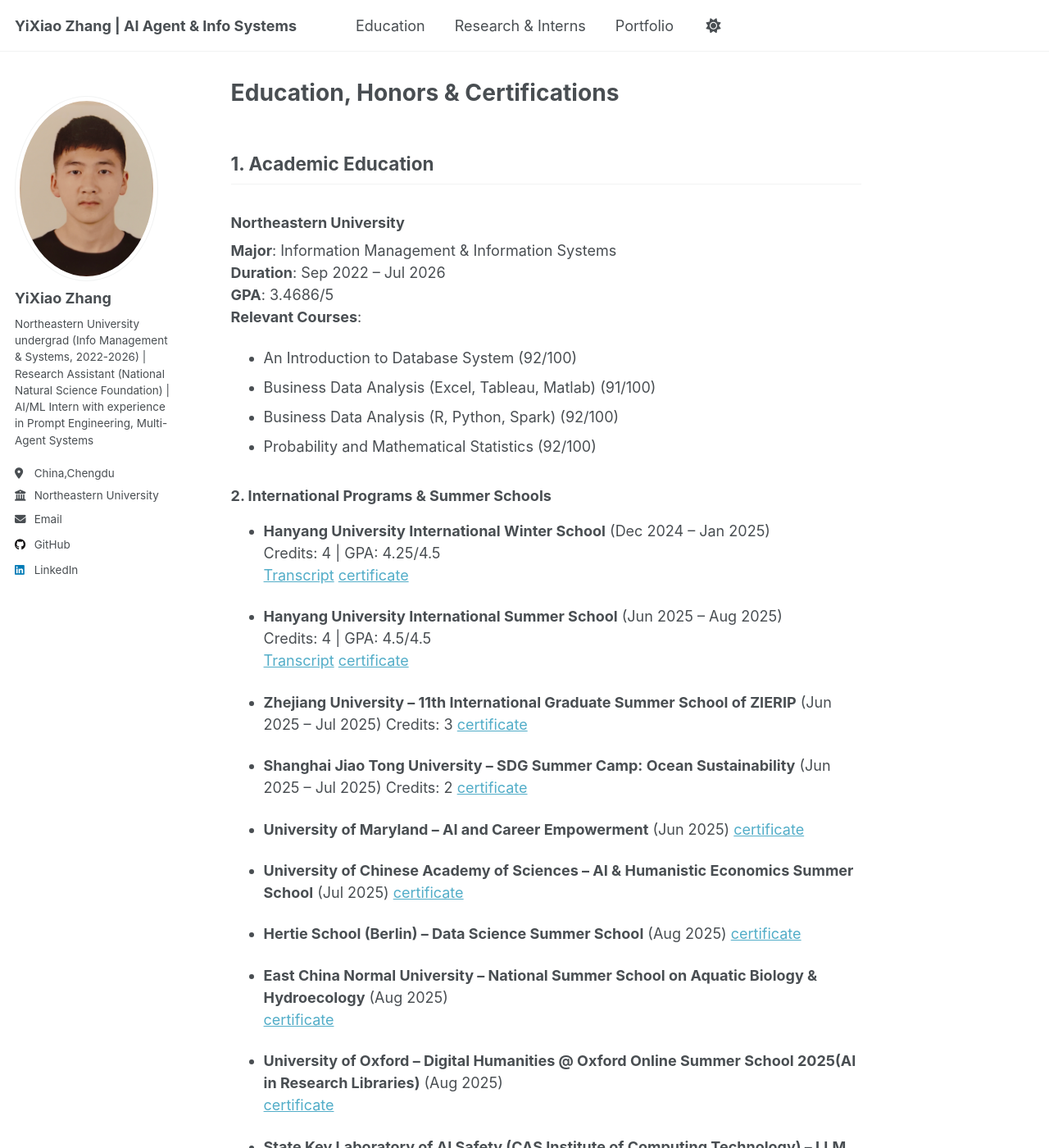
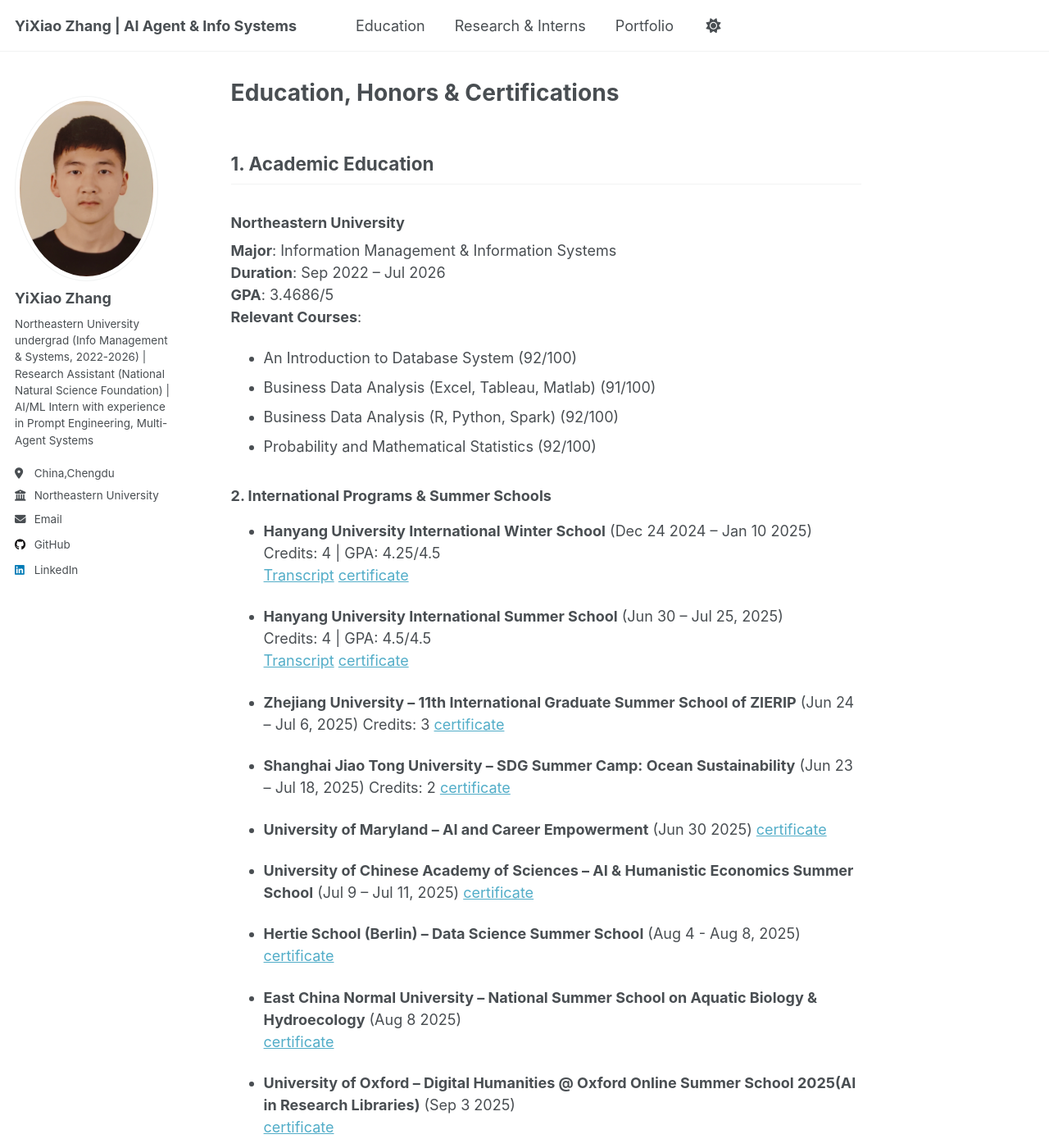
Before and after one commit to kiko022/kiko022.github.io, a Jekyll site: the page built from _pages/education.md, in a window 1280 px wide and 1400 px high. Shown: the whole window at 82% size. Built offline with Jekyll 4.4.1, drawn with Linux system fonts in a browser that asks for light colours; a script that is not in the unit is left out.

Commit message:
Update education.md

```diff
--- a/_pages/education.md
+++ b/_pages/education.md
@@ -18,33 +18,33 @@
 
 
 ### 2. International Programs & Summer Schools
-- **Hanyang University International Winter School** (Dec 2024 – Jan 2025)
+- **Hanyang University International Winter School** (Dec 24 2024 – Jan 10 2025)
   Credits: 4 | GPA: 4.25/4.5
   [Transcript](/files/certificate/2024 HIWS Transcript_601.pdf)   [certificate](/files/certificate/20250122153249174.pdf)
 
-- **Hanyang University International Summer School** (Jun 2025 – Aug 2025)
+- **Hanyang University International Summer School** (Jun 30 – Jul 25, 2025)
   Credits: 4 | GPA: 4.5/4.5
   [Transcript](/files/certificate/2025 HISS_Online_186.pdf)   [certificate](/files/certificate/20250814164102509.pdf)
 
-- **Zhejiang University – 11th International Graduate Summer School of ZIERIP** (Jun 2025 – Jul 2025)  Credits: 3
+- **Zhejiang University – 11th International Graduate Summer School of ZIERIP** (Jun 24 – Jul 6, 2025)  Credits: 3
   [certificate](/files/certificate/4_certificate_q13558882230@outlook.com_1756454036468_1.pdf)
 
-- **Shanghai Jiao Tong University – SDG Summer Camp: Ocean Sustainability** (Jun 2025 – Jul 2025)  Credits: 2
+- **Shanghai Jiao Tong University – SDG Summer Camp: Ocean Sustainability** (Jun 23 – Jul 18, 2025)  Credits: 2
   [certificate](/files/certificate/27b2c7de1205ad968fb3a0f6716cac9af3c0221c936909f81c9a1eee3dfc134e.png)
 
-- **University of Maryland – AI and Career Empowerment** (Jun 2025)
+- **University of Maryland – AI and Career Empowerment** (Jun 30 2025)
   [certificate](/files/certificate/ai-and-career-empowerment-yixiao-zhang.pdf)
 
-- **University of Chinese Academy of Sciences – AI & Humanistic Economics Summer School** (Jul 2025)
+- **University of Chinese Academy of Sciences – AI & Humanistic Economics Summer School** (Jul 9 – Jul 11, 2025)
   [certificate](/files/certificate/18202429280_ZYX.pdf)
 
-- **Hertie School (Berlin) – Data Science Summer School** (Aug 2025)
+- **Hertie School (Berlin) – Data Science Summer School** (Aug 4 - Aug 8, 2025)
   [certificate](/files/certificate/DS3_Certificate.png)
 
-- **East China Normal University – National Summer School on Aquatic Biology & Hydroecology** (Aug 2025)
+- **East China Normal University – National Summer School on Aquatic Biology & Hydroecology** (Aug 8 2025)
   [certificate](/files/certificate/张一枭-结业证书.pdf)
 
-- **University of Oxford – Digital Humanities @ Oxford  Online Summer School 2025(AI in Research Libraries)** (Aug 2025)
+- **University of Oxford – Digital Humanities @ Oxford  Online Summer School 2025(AI in Research Libraries)** (Sep 3 2025)
   [certificate](/files/certificate/YiXiao Zhang_DHOxSS 2025 Attendance Certificate_03.09.25.pdf)
 
 - **State Key Laboratory of AI Safety (CAS Institute of Computing Technology) – LLM Safety Assessment & Enhancement Summer School** (Aug 10, 2025)
```
